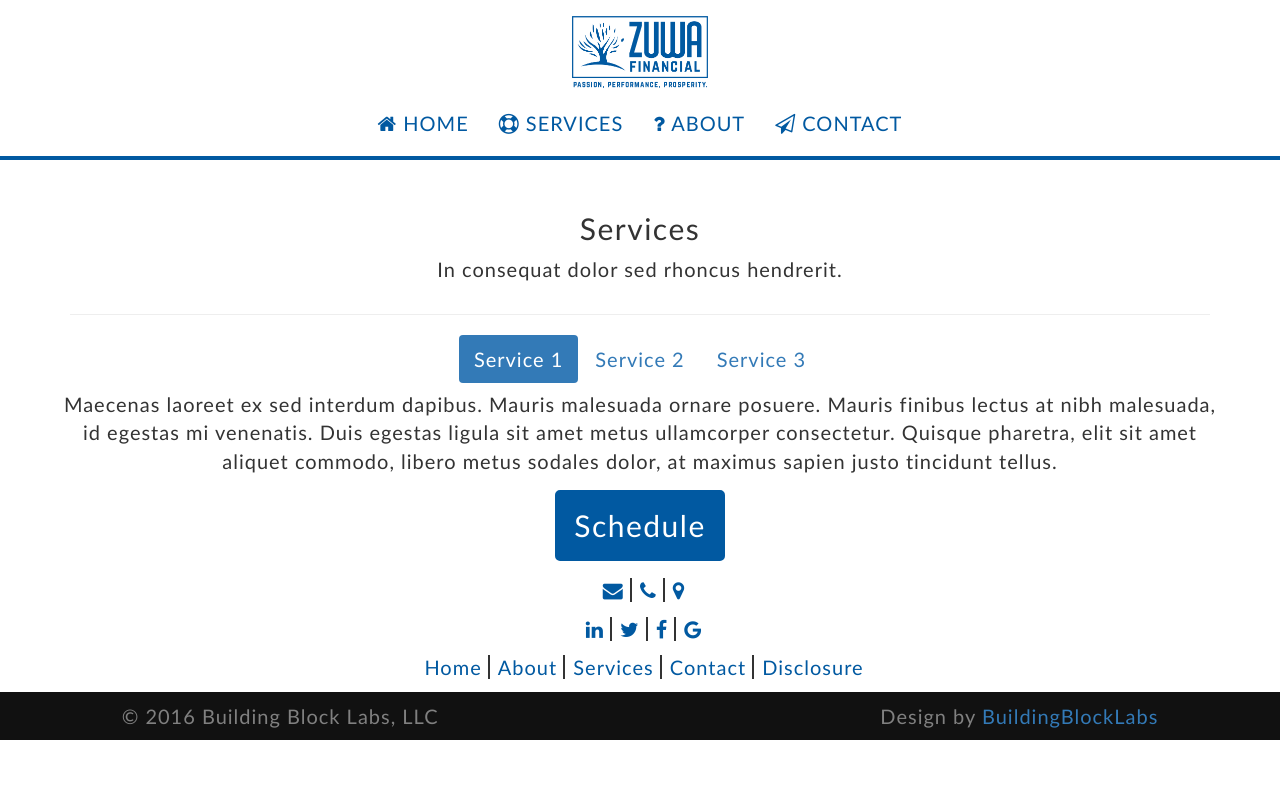
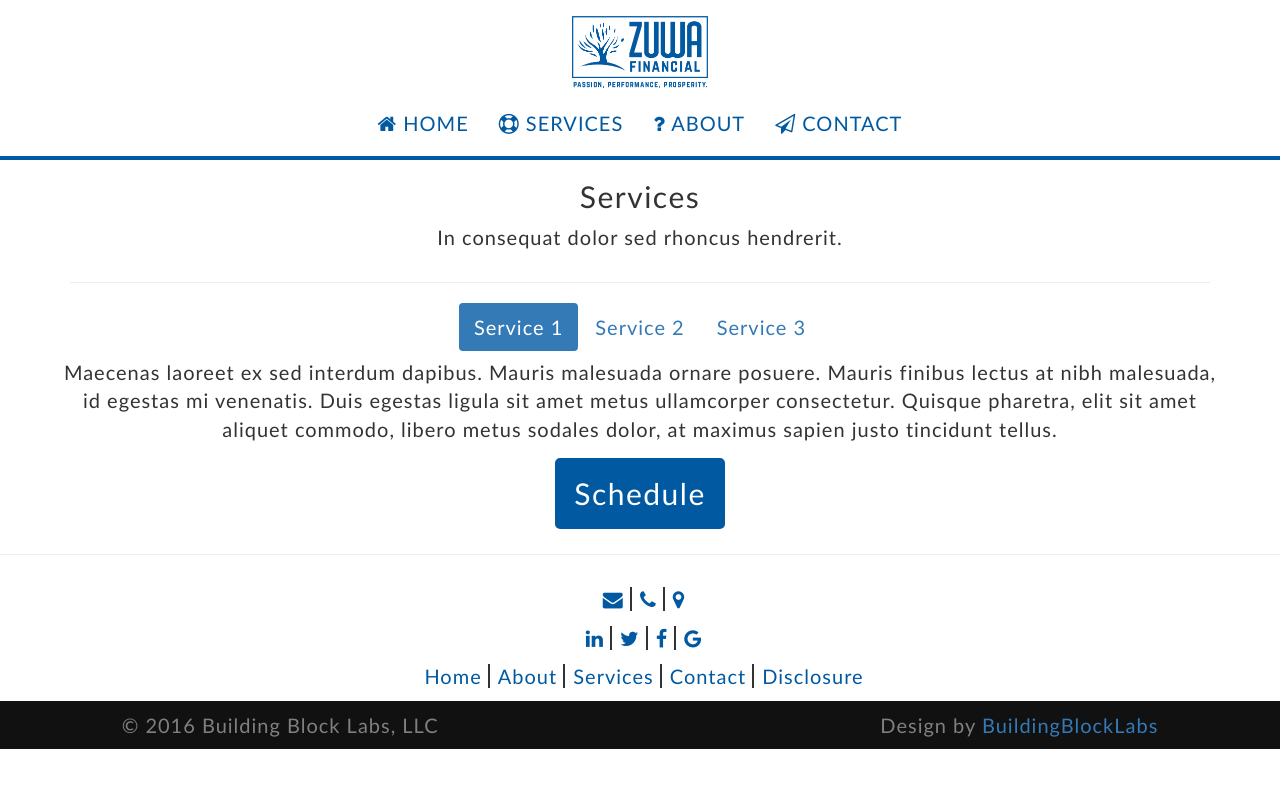
Before and after one commit to ZuwaFinancial/ZuwaFinancial.github.io, a Jekyll site: the page built from services.html, in a window 1280 px wide. Shown: the top 788 px of the page. Built offline with Jekyll 4.4.1, drawn with Linux system fonts in a browser that asks for light colours.

Commit message:
Fixes again - padding issue to contact form

```diff
--- a/_includes/footer.html
+++ b/_includes/footer.html
@@ -1,4 +1,4 @@
-<footer class="footer text-center">
+<footer class="text-center">
   <ul id="contact-info">
     <li>
       <a href="mailto:mybiz@biz.com">
--- a/assets/css/_body.scss
+++ b/assets/css/_body.scss
@@ -11,7 +11,7 @@
 }
 
 .top-content {
-  padding-top: 15%;
+  padding-top: 8em;
 }
 
 section {
@@ -91,11 +91,20 @@
   background-color: $light-gray;
 }
 
+// ensures hash tag links accounts for fixed nav bar
 #contact:before {
   display: block;
   content: " ";
-  margin-top: 120px;
+  margin-top: -6em;
+  height: 6em;
   visibility: hidden;
+}
+
+@media (max-width: 770px) {
+  #contact:before {
+    margin-top: 6em;
+    height: 0em;
+  }
 }
 
 #certifications {
@@ -117,8 +126,4 @@
   #home {
     min-height: 100px;
   }
-
-  .top-content {
-   padding-top: 36%;
-  }
 }
--- a/services.html
+++ b/services.html
@@ -71,3 +71,4 @@
   </div>
 
 </div>
+<hr/>
```
Also changed, not shown: 5 other files.
